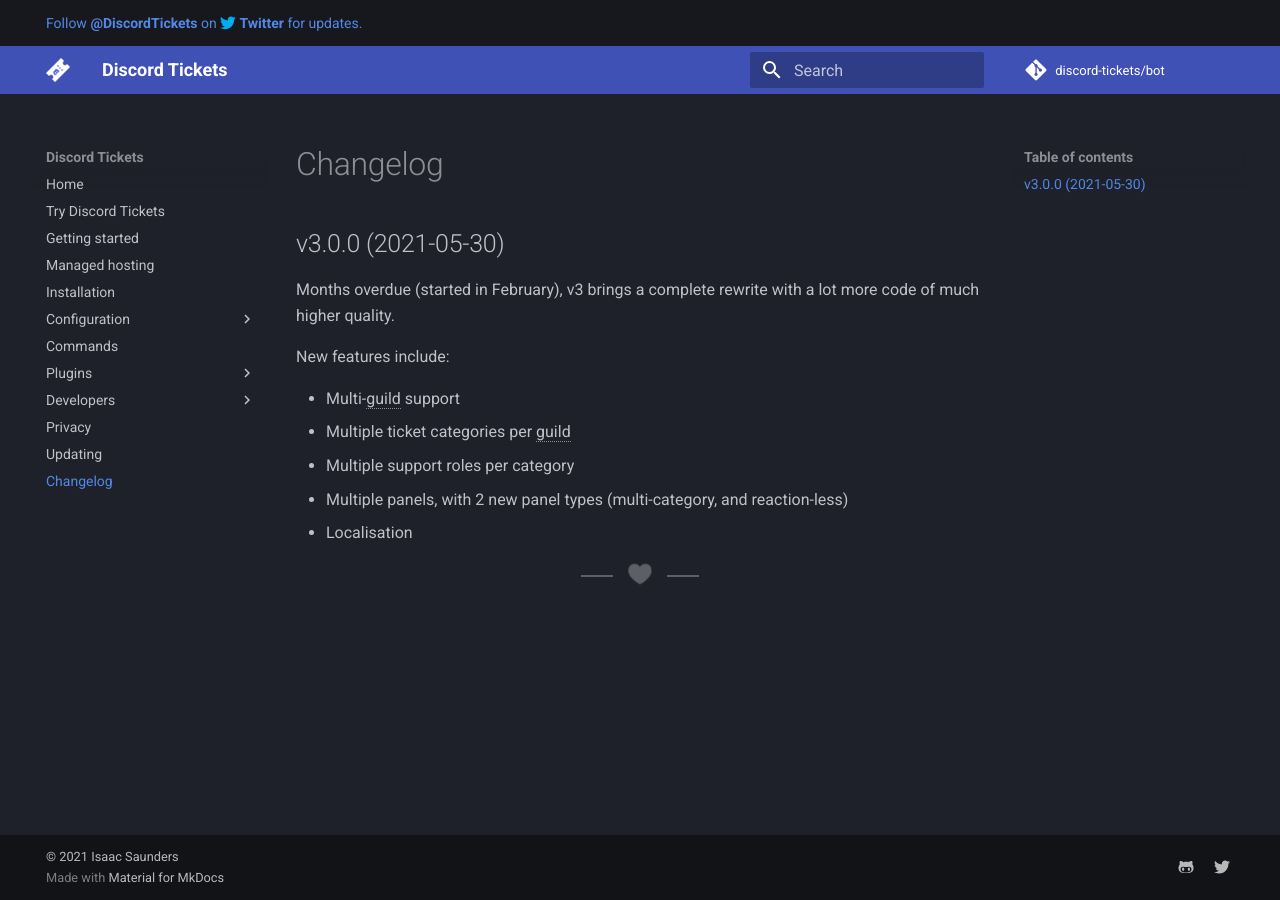
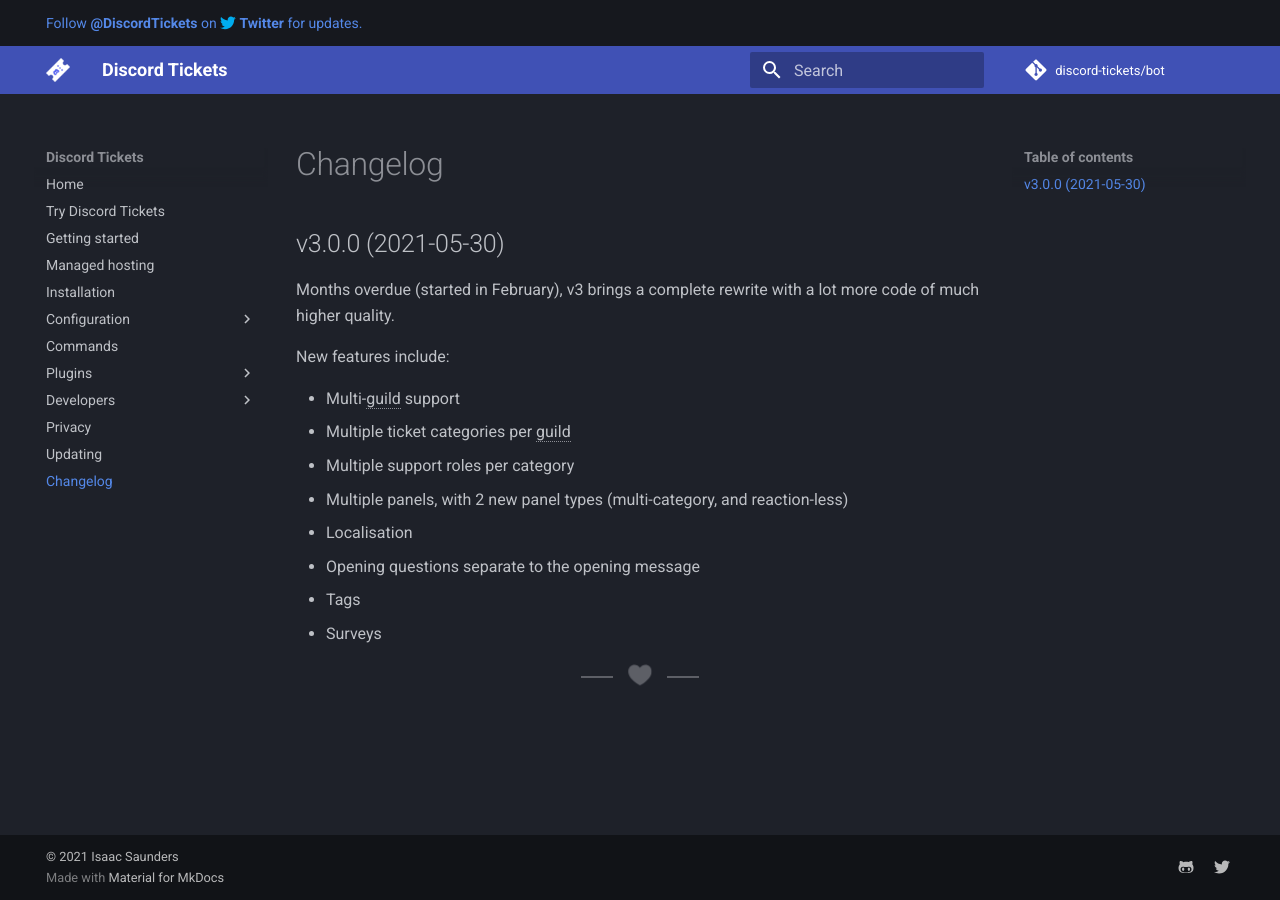
Before and after one commit to discord-tickets/docs, an MkDocs documentation site: the page built from docs/changelog.md, in a window 1280 px wide. Built offline with MkDocs 1.6.1 and Material for MkDocs 9.7.7, drawn with Linux system fonts in a browser that asks for light colours; comment, search, counter and statistics services are not loaded.

Commit message:
update changelog

```diff
--- a/docs/changelog.md
+++ b/docs/changelog.md
@@ -15,6 +15,9 @@
 - Multiple support roles per category
 - Multiple panels, with 2 new panel types (multi-category, and reaction-less)
 - Localisation
+- Opening questions separate to the opening message
+- Tags
+- Surveys
 
 <!-- do not delete -->
 --8<-- "includes/terms.md"
```
